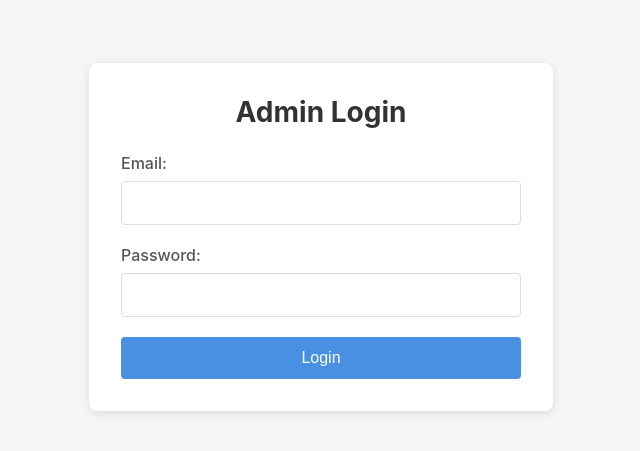
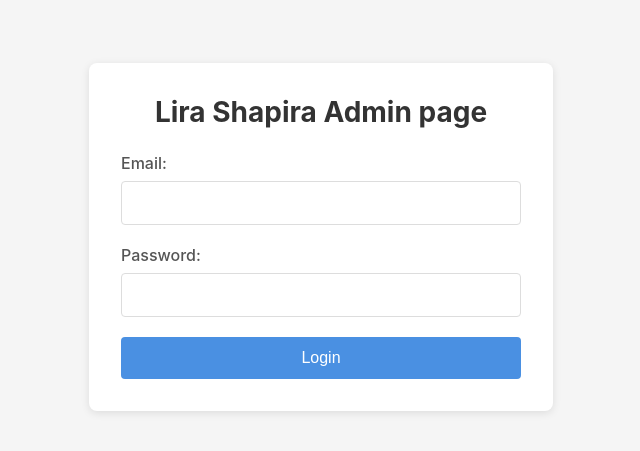
Before and after one commit to LiraShapira/LS-ADMIN, a React (Create React App) app: page / in a window 1280 px wide. Shown: the part 219-670 px from the top of the page, without its empty margins (319-959 px from the left). Built offline with nearby package versions, Linux system fonts and the light colour scheme; no server answers.

Commit message:
title change

```diff
--- a/src/components/Login.tsx
+++ b/src/components/Login.tsx
@@ -34,7 +34,7 @@ const Login: React.FC = () => {
   return (
     <div className="Login">
       <div className="Login-container">
-        <h1>Admin Login</h1>
+        <h1>Lira Shapira Admin page</h1>
         <form onSubmit={handleSubmit}>
           <div className="Login-field">
             <label htmlFor="email">Email:</label>
```
